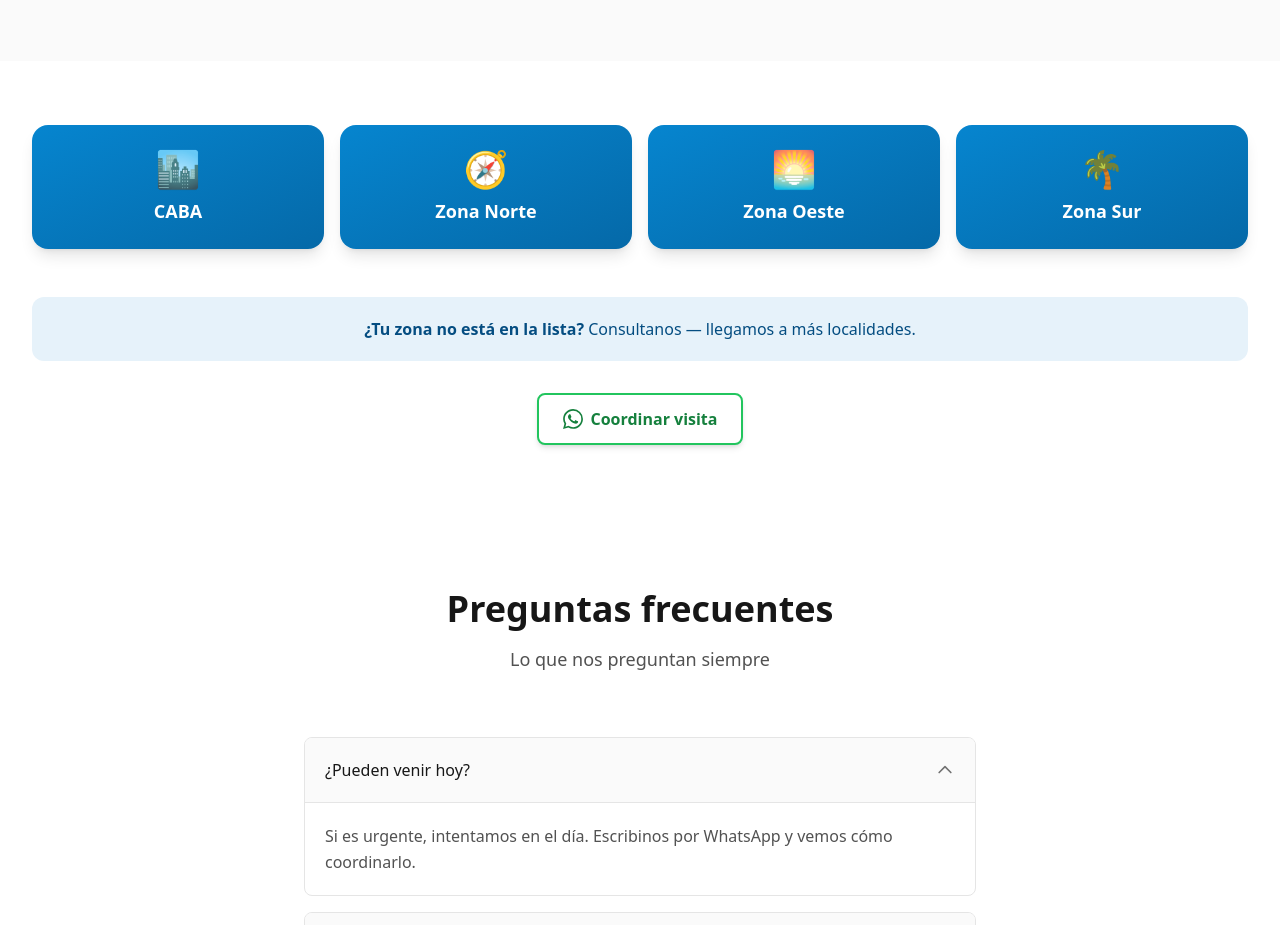
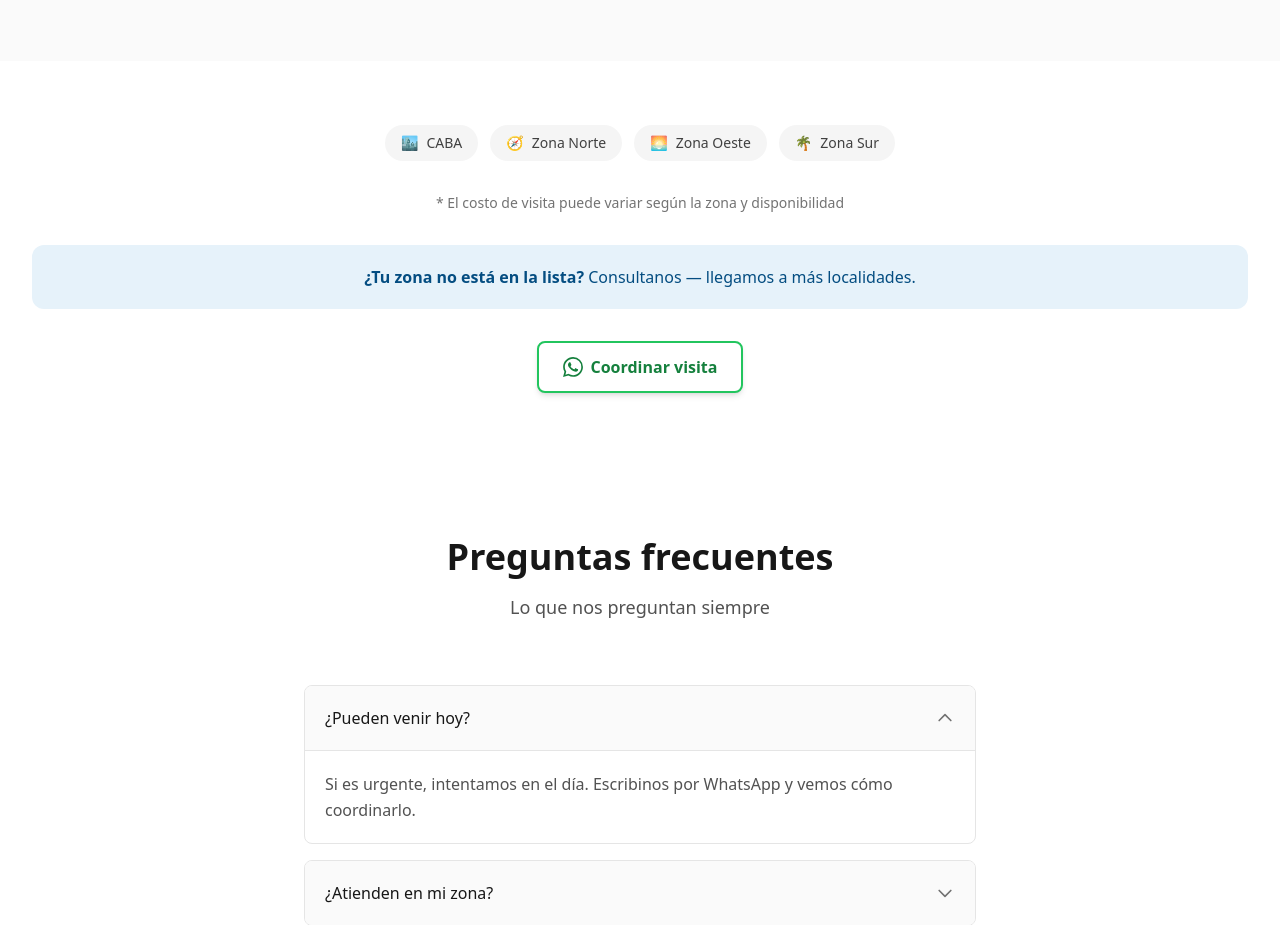
Before and after one commit to tomas0011/calderas-ya, a Next.js app: page / in a window 1280 px wide. Shown: the part 3020-3945 px from the top of the page. Built offline with nearby package versions, Linux system fonts and the light colour scheme.

Commit message:
disclaimer y zonas

```diff
--- a/components/Zonas.tsx
+++ b/components/Zonas.tsx
@@ -53,20 +53,23 @@ export default function Zonas() {
   return (
     <section id="zonas" className="py-16 bg-white">
       <div className="container-main">
-        {/* Grid de zonas */}
-        <div className="grid grid-cols-2 md:grid-cols-4 gap-4 mb-12">
+        {/* Pills de zonas */}
+        <div className="flex flex-wrap justify-center gap-3 mb-8">
           {zonas.map((zona) => (
-            <div
+            <span
               key={zona.nombre}
-              className="bg-gradient-to-br from-primary-500 to-primary-600 rounded-2xl p-6 text-center shadow-lg hover:shadow-xl hover:scale-105 transition-all duration-300 cursor-default"
+              className="inline-flex items-center gap-2 px-4 py-2 bg-neutral-100 text-neutral-700 rounded-full text-sm font-medium hover:bg-neutral-200 transition-colors cursor-default"
             >
-              <div className="text-4xl mb-2">{zona.icono}</div>
-              <span className="text-white font-bold text-lg">
-                {zona.nombre}
-              </span>
-            </div>
+              <span>{zona.icono}</span>
+              {zona.nombre}
+            </span>
           ))}
         </div>
+
+        {/* Disclaimer */}
+        <p className="text-center text-neutral-500 text-sm mb-8">
+          * El costo de visita puede variar según la zona y disponibilidad
+        </p>
 
         {/* Nota de cobertura extendida */}
         <div className="mt-8 bg-primary-50 rounded-xl p-5 text-center">
```
